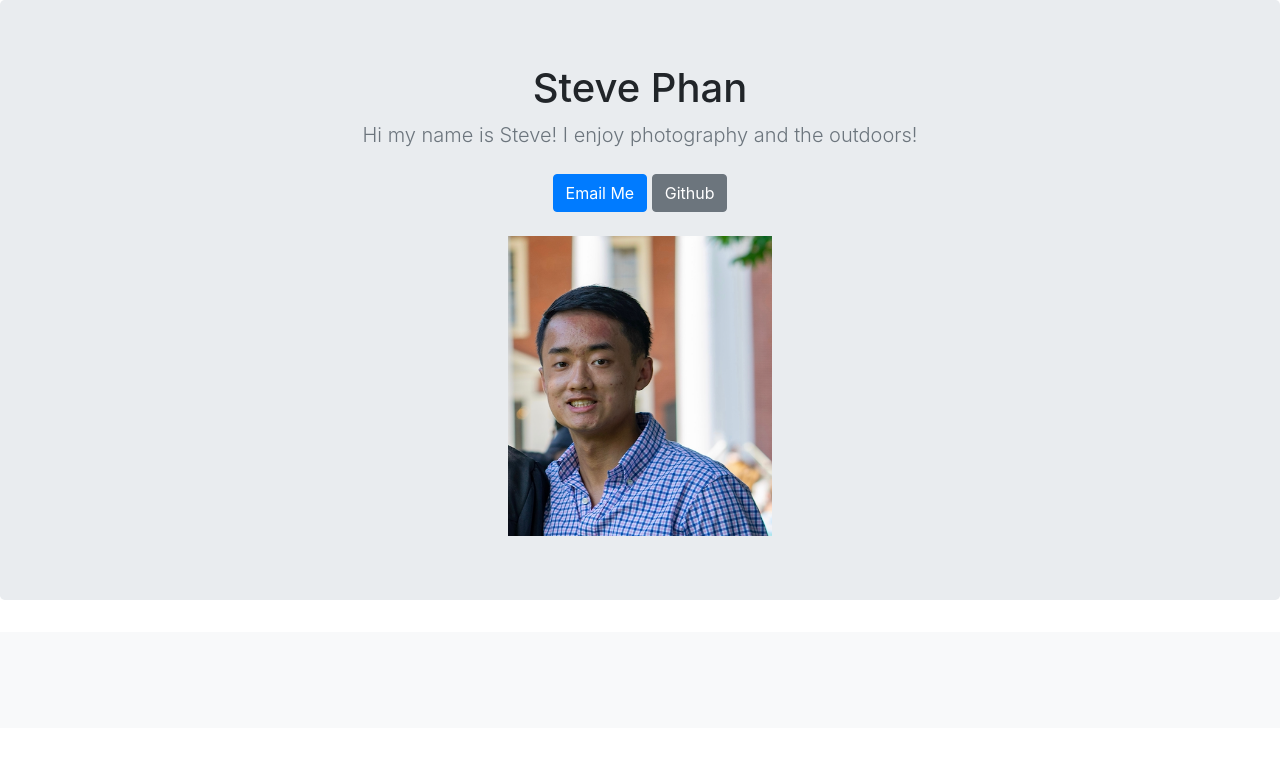
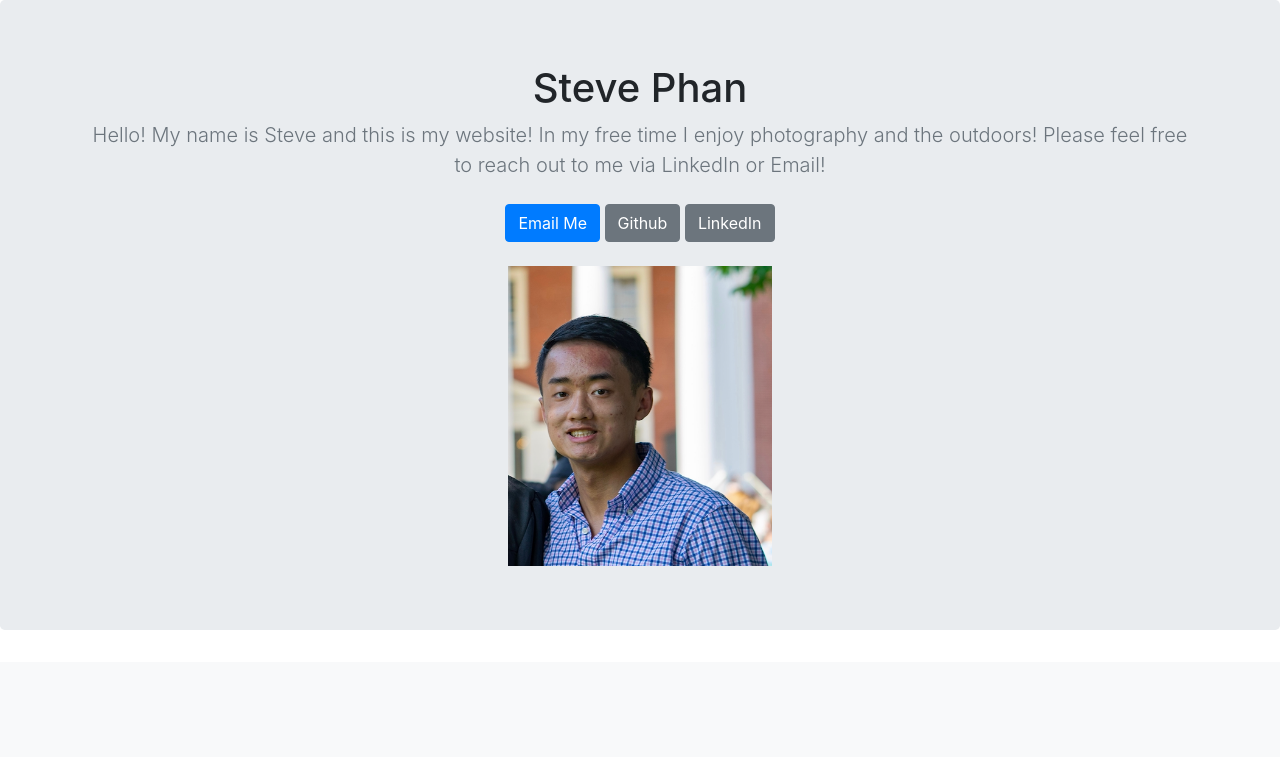
Before and after one commit to stevephan98/stevephan, a Django app: page / in a window 1280 px wide. Shown: the top 757 px of the page. Run offline with Django 3.2, Linux system fonts and the light colour scheme; data that the repository does not hold is empty; some libraries are stand-ins or nearby versions.

```diff
--- a/jobs/templates/jobs/detail.html
+++ b/jobs/templates/jobs/detail.html
@@ -13,7 +13,6 @@
 
     <!-- Bootstrap core CSS -->
     <link rel="stylesheet" href="{% static 'css/bootstrap.min.css' %}" >
-
 
     <style>
       .bd-placeholder-img {
@@ -41,9 +40,9 @@
 
   <section class="jumbotron text-center">
     <div class="container">
+      <img src="{{ job.image.url }}" height=300></img>
       <h1 class="jumbotron-heading">Job Details</h1>
       <p class="lead text-muted">{{ job.summary }}</p>
-      <img src="{{ job.image.url }}" height=300></img>
       <p>
         <a href="{% url 'home' %}" class="btn btn-primary my-2">Back</a>
       </p>
--- a/jobs/templates/jobs/home.html
+++ b/jobs/templates/jobs/home.html
@@ -42,10 +42,11 @@
   <section class="jumbotron text-center">
     <div class="container">
       <h1 class="jumbotron-heading">Steve Phan</h1>
-      <p class="lead text-muted">Hi my name is Steve! I enjoy photography and the outdoors!</p>
+      <p class="lead text-muted">Hello! My name is Steve and this is my website! In my free time I enjoy photography and the outdoors! Please feel free to reach out to me via LinkedIn or Email!</p>
       <p>
         <a href="mailto:stevephan@virginia.edu" class="btn btn-primary my-2">Email Me</a>
         <a href="https://github.com/stevephan98" class="btn btn-secondary my-2">Github</a>
+        <a href="https://www.linkedin.com/in/stevephan-01/" class="btn btn-secondary my-2">LinkedIn</a>
       </p>
       <img src="{% static 'pfp.jpeg' %}" height=300></img>
     </div>
```
Also changed, not shown: images/uva_primary_logo_cliJ4H1.jpg (added).
